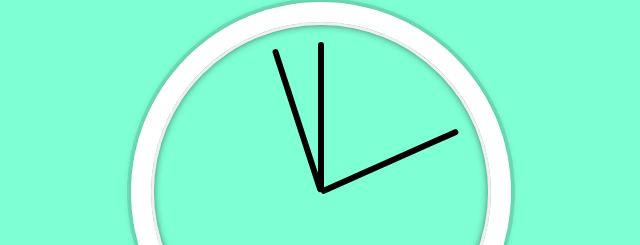
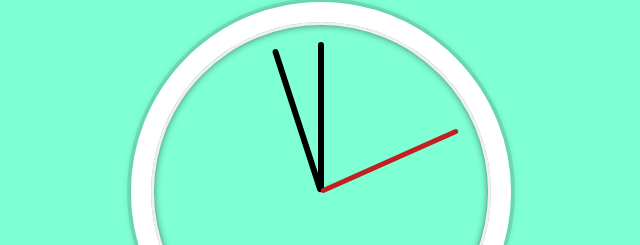
Before and after one commit to diegorenechavez/javascript-clock, a plain HTML site: page index.html in a window 1280 px wide. Shown: the part 208-453 px from the top of the page, without its empty margins (319-959 px from the left). Drawn offline with Linux system fonts and the light colour scheme.

Commit message:
Add color to needles

```diff
--- a/index.css
+++ b/index.css
@@ -7,7 +7,14 @@
   top: 50%;
   transform: rotate(90deg);
   border-radius: 10px;
+
 }
+
+.seconds{
+    background: rgb(194, 32, 32);
+    height: 5px;
+}
+
 .clock{
      width: 30rem;
       height: 30rem;
```
